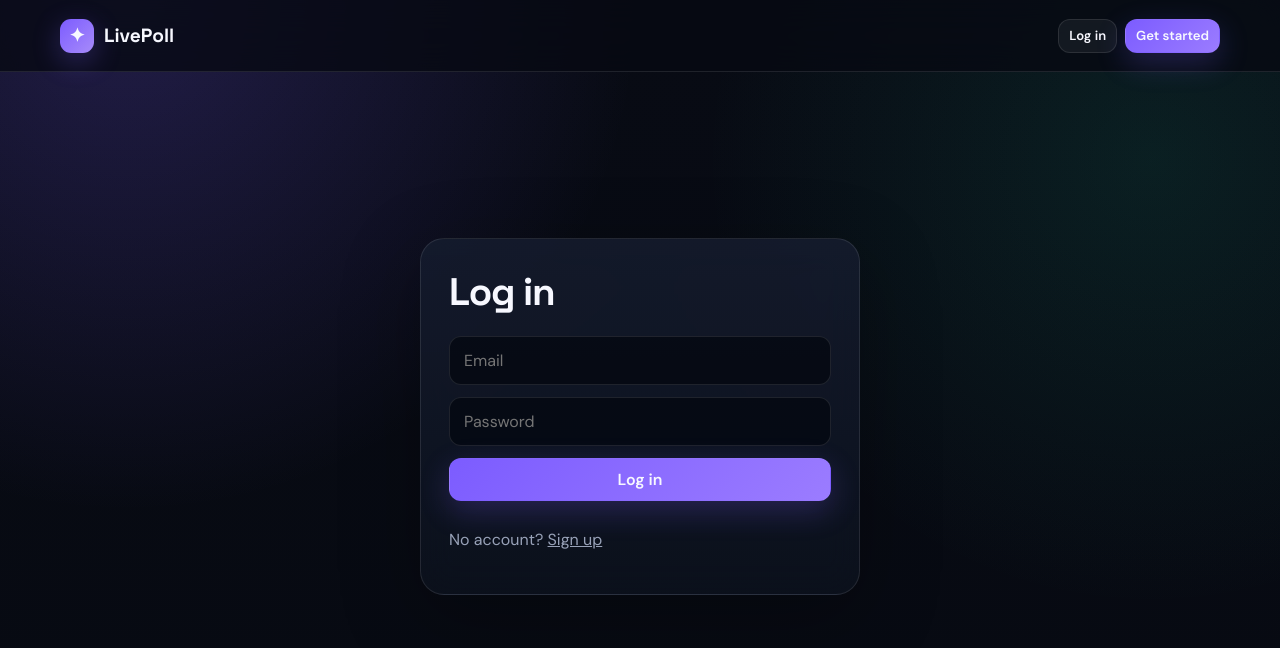
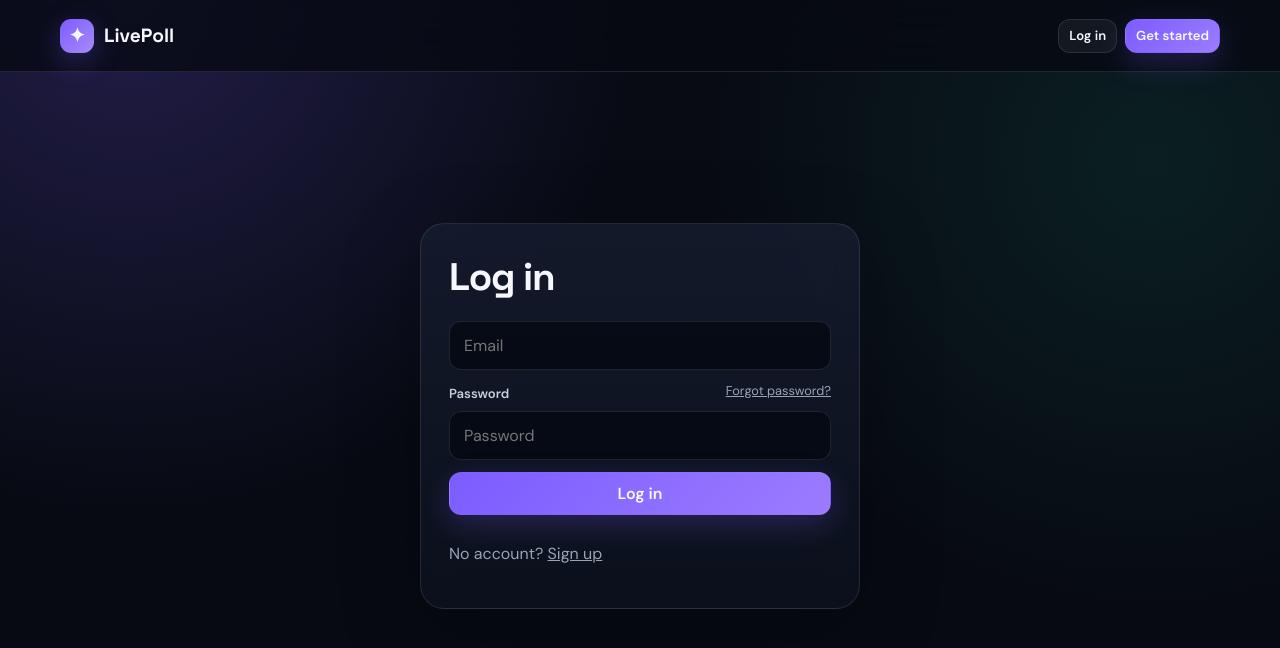
Before and after one commit to kishore-KC151204/LivePoll, a React (Vite) app in the folder frontend/: page /login in a window 1280 px wide. Shown: the top 648 px of the page. Built offline with nearby package versions, Linux system fonts and the light colour scheme; no server answers.

Commit message:
Add forgot password link to login

```diff
--- a/frontend/src/pages/Login.jsx
+++ b/frontend/src/pages/Login.jsx
@@ -30,6 +30,10 @@ export default function Login() {
         {error && <div className="error">{error}</div>}
         <input placeholder="Email" type="email" required
           value={form.email} onChange={(e) => setForm({ ...form, email: e.target.value })} />
+        <div className="row between">
+          <label className="field-label">Password</label>
+          <Link className="muted small" to="/forgot-password">Forgot password?</Link>
+        </div>
         <input placeholder="Password" type="password" required
           value={form.password} onChange={(e) => setForm({ ...form, password: e.target.value })} />
         <button className="btn primary" disabled={loading} type="submit">
```
